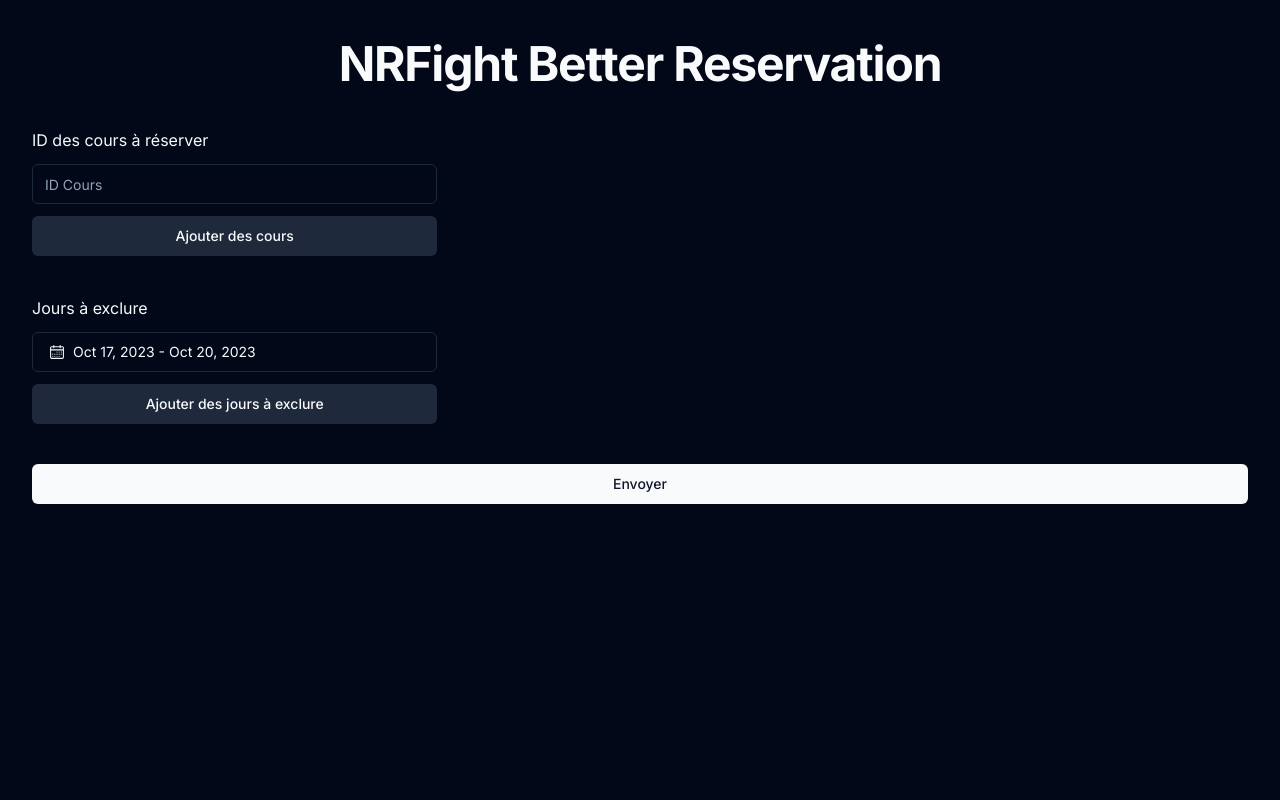
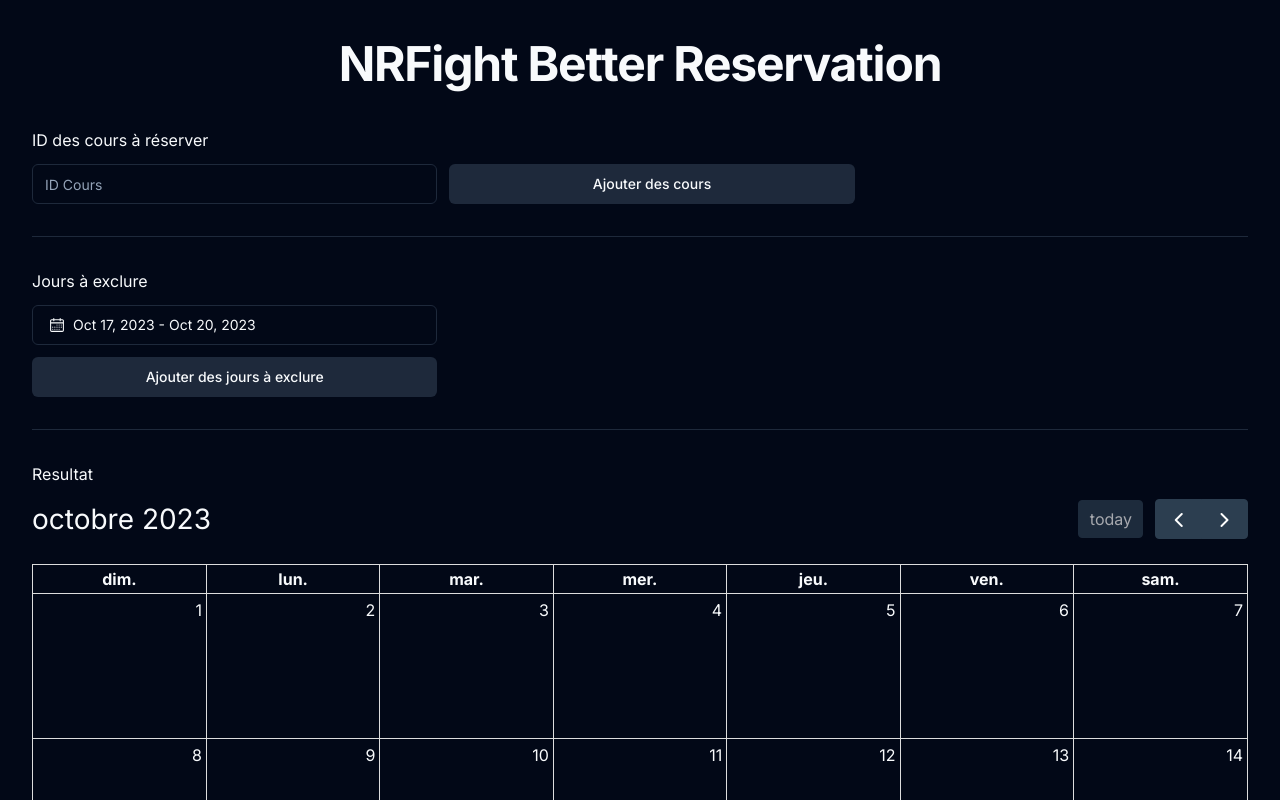
Before and after one commit to louispelarrey/nrfight-client, a Next.js app: page / in a window 1280 px wide. Shown: the top 800 px of the page. Built offline with nearby package versions, Linux system fonts and the light colour scheme.

Commit message:
added filter preview

```diff
--- a/package.json
+++ b/package.json
@@ -9,9 +9,13 @@
     "lint": "next lint"
   },
   "dependencies": {
+    "@fullcalendar/core": "^6.1.9",
+    "@fullcalendar/daygrid": "^6.1.9",
+    "@fullcalendar/react": "^6.1.9",
     "@radix-ui/react-icons": "^1.3.0",
     "@radix-ui/react-label": "^2.0.2",
     "@radix-ui/react-popover": "^1.0.7",
+    "@radix-ui/react-separator": "^1.0.3",
     "@radix-ui/react-slot": "^1.0.2",
     "class-variance-authority": "^0.7.0",
     "clsx": "^2.0.0",
--- a/src/app/page.tsx
+++ b/src/app/page.tsx
@@ -1,36 +1,125 @@
-'use client'
+"use client";
 
-import { Button } from '@/components/ui/button'
-import { CalendarDateRangePicker } from '@/components/ui/calendar-date-range-picker'
-import { Input } from '@/components/ui/input'
-import Image from 'next/image'
-import { DayPicker } from 'react-day-picker'
-
+import React, { ReactNode, useState } from "react";
+import { Button } from "@/components/ui/button";
+import { CalendarDateRangePicker } from "@/components/ui/calendar-date-range-picker";
+import { Input } from "@/components/ui/input";
+import { Separator } from "@/components/ui/separator";
+import FullCalendar from "@fullcalendar/react";
+import dayGridPlugin from "@fullcalendar/daygrid";
+import { format } from "date-fns";
+import { DateRange } from "react-day-picker";
 
 export default function Home() {
+  const [excludedDates, setExcludedDates] = useState<DateRange[]>([]);
+
+  const handleDateChange = (index: number, dateRange: DateRange) => {
+    const updatedDates = [...excludedDates];
+    updatedDates[index] = dateRange;
+    setExcludedDates(updatedDates);
+  };
+
+  const [excludedDaysPickers, setExcludedDaysPickers] = useState<ReactNode[]>([
+    <CalendarDateRangePicker
+      key={0}
+      index={0}
+      handleDateChange={handleDateChange}
+    />,
+  ]);
+
+  const addExcludedDayPicker = () => {
+    setExcludedDaysPickers([
+      ...excludedDaysPickers,
+      <CalendarDateRangePicker
+        key={excludedDaysPickers.length}
+        index={excludedDaysPickers.length}
+        handleDateChange={handleDateChange}
+      />,
+    ]);
+  };
+
+  const [courseInputs, setCourseInputs] = useState<ReactNode[]>([
+    <Input placeholder="ID Cours" className="w-1/3" key={0} />,
+  ]);
+
+  const addCourseInput = () => {
+    setCourseInputs([
+      ...courseInputs,
+      <Input
+        placeholder="ID Cours"
+        className="w-1/3"
+        key={courseInputs.length}
+      />,
+    ]);
+  };
+
   return (
     <>
-      <h1 className="text-5xl font-bold tracking-tight m-10 text-center">NRFight Better Reservation</h1>
+      <h1 className="text-5xl font-bold tracking-tight m-10 text-center">
+        NRFight Better Reservation
+      </h1>
 
-      <div className='flex flex-col gap-10 m-8'>
-
-        <div className='flex flex-col gap-3'>
+      <div className="flex flex-col gap-8 m-8">
+        <div className="flex flex-col gap-3">
           <h2>ID des cours à réserver</h2>
-
-          <Input placeholder='ID Cours' className='w-1/3' />
-          <Button variant="secondary" className='w-1/3'>Ajouter des cours</Button>
+          <div className="flex flex-row gap-3 flex-wrap">
+            {courseInputs}
+            <Button
+              variant="secondary"
+              className="w-1/3"
+              onClick={addCourseInput}
+            >
+              Ajouter des cours
+            </Button>
+          </div>
         </div>
 
-        <div className='flex flex-col gap-3'>
+        <Separator />
+
+        <div className="flex flex-col gap-3">
           <h2>Jours à exclure</h2>
-
-          <CalendarDateRangePicker />
-          <Button variant="secondary" className='w-1/3'>Ajouter des jours à exclure</Button>
+          {excludedDaysPickers}
+          <Button
+            variant="secondary"
+            className="w-1/3"
+            onClick={addExcludedDayPicker}
+          >
+            Ajouter des jours à exclure
+          </Button>
         </div>
 
+        <Separator />
+
+        <div className="flex flex-col gap-3">
+          <h2>Resultat</h2>
+          <FullCalendar
+            plugins={[dayGridPlugin]}
+            locale={"fr"}
+            initialView="dayGridMonth"
+            weekends={true}
+            events={[
+              { title: "event 1", date: "2023-10-18" },
+              { title: "event 2", date: "2023-10-22" },
+              ...excludedDates.flatMap((dateRange) =>
+                dateRange.from && dateRange.to
+                  ? [
+                      {
+                        start: format(dateRange.from, "yyyy-MM-dd"),
+                        end: format(dateRange.to, "yyyy-MM-dd"),
+                        display: "background",
+                        color: "red",
+                      },
+                    ]
+                  : []
+              ),
+            ]}
+          />
+        </div>
+
+        <Separator />
+
         <Button>Envoyer</Button>
-
       </div>
     </>
-  )
+  );
 }
--- a/src/components/ui/calendar-date-range-picker.tsx
+++ b/src/components/ui/calendar-date-range-picker.tsx
@@ -1,26 +1,38 @@
-"use client"
+"use client";
 
-import * as React from "react"
-import { CalendarIcon } from "@radix-ui/react-icons"
-import { addDays, format } from "date-fns"
-import { DateRange } from "react-day-picker"
+import * as React from "react";
+import { CalendarIcon } from "@radix-ui/react-icons";
+import { addDays, format } from "date-fns";
+import { DateRange } from "react-day-picker";
 
-import { cn } from "@/lib/utils"
-import { Button } from "@/components/ui/button"
-import { Calendar } from "@/components/ui/calendar"
-import { Label } from "@/components/ui/label"
+import { cn } from "@/lib/utils";
+import { Button } from "@/components/ui/button";
+import { Calendar } from "@/components/ui/calendar";
+import { Label } from "@/components/ui/label";
 import {
   Popover,
   PopoverContent,
   PopoverTrigger,
-} from "@/components/ui/popover"
-import { fr } from "date-fns/locale"
+} from "@/components/ui/popover";
+import { fr } from "date-fns/locale";
+import { useEffect } from "react";
 
-export function CalendarDateRangePicker() {
+export function CalendarDateRangePicker({
+  handleDateChange,
+  index,
+}: {
+  handleDateChange: (index: number, dateRange: DateRange) => void;
+  index: number;
+}) {
   const [date, setDate] = React.useState<DateRange | undefined>({
     from: new Date(),
     to: addDays(new Date(), 3),
-  })
+  });
+
+  useEffect(() => {
+    if (!date) return;
+    handleDateChange(index, date);
+  }, [date, handleDateChange, index]);
 
   return (
     <div>
@@ -64,5 +76,5 @@ export function CalendarDateRangePicker() {
         </Popover>
       </div>
     </div>
-  )
+  );
 }
--- /dev/null
+++ b/src/components/ui/separator.tsx
@@ -0,0 +1,31 @@
+"use client"
+
+import * as React from "react"
+import * as SeparatorPrimitive from "@radix-ui/react-separator"
+
+import { cn } from "@/lib/utils"
+
+const Separator = React.forwardRef<
+  React.ElementRef<typeof SeparatorPrimitive.Root>,
+  React.ComponentPropsWithoutRef<typeof SeparatorPrimitive.Root>
+>(
+  (
+    { className, orientation = "horizontal", decorative = true, ...props },
+    ref
+  ) => (
+    <SeparatorPrimitive.Root
+      ref={ref}
+      decorative={decorative}
+      orientation={orientation}
+      className={cn(
+        "shrink-0 bg-border",
+        orientation === "horizontal" ? "h-[1px] w-full" : "h-full w-[1px]",
+        className
+      )}
+      {...props}
+    />
+  )
+)
+Separator.displayName = SeparatorPrimitive.Root.displayName
+
+export { Separator }
```
Also changed, not shown: 1 other file (tests, documents, lock files or other folders).
